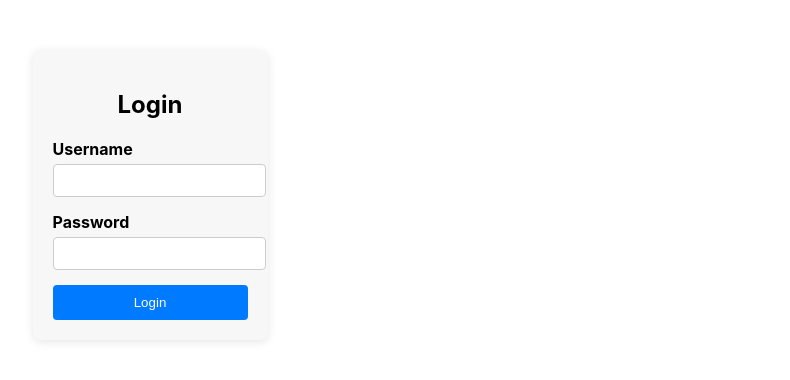
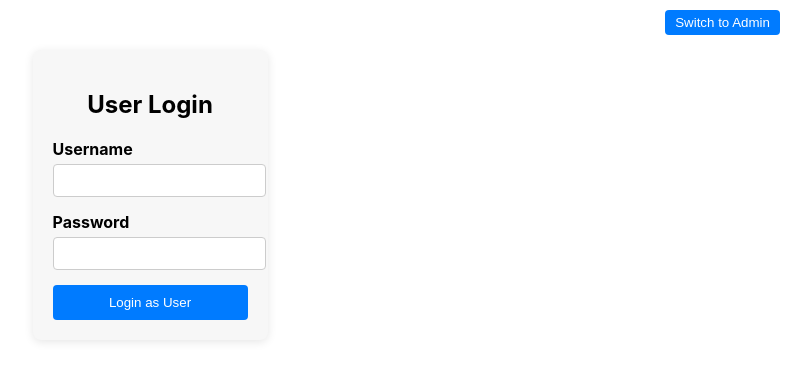
Before and after one commit to Hrishabh3829/student, a React (Create React App) app: page / in a window 1280 px wide. Shown: the top 380 px of the page, without its empty margins (490-1280 px from the left). Built offline with nearby package versions, Linux system fonts and the light colour scheme.

Commit message:
New Updates

```diff
--- a/package.json
+++ b/package.json
@@ -10,6 +10,7 @@
     "@testing-library/jest-dom": "^5.17.0",
     "@testing-library/react": "^13.4.0",
     "@testing-library/user-event": "^13.5.0",
+    "@toolpad/core": "^0.7.0",
     "chart.js": "^4.4.4",
     "react": "^18.3.1",
     "react-chartjs-2": "^5.2.0",
--- a/src/App.js
+++ b/src/App.js
@@ -1,5 +1,3 @@
-// src/App.js
-
 import React, { useState } from 'react';
 import { BrowserRouter as Router, Route, Routes, Navigate } from 'react-router-dom';
 import Navbar from './components/Navbar';
@@ -8,35 +6,32 @@ import Dashboard from './components/Dashboard';
 import StudentDetails from './components/StudentDetails';
 import ClassPerformance from './components/ClassPerformance';
 import Login from './components/Login';
-import Admin from './components/Admin';
-import ProtectedRoute from './components/ProtectedRoute'; // For protecting routes
+import ProtectedRoute from './components/ProtectedRoute';
 import './styles/App.css';
 
 function App() {
-  // State to manage if the user is authenticated
   const [isAuthenticated, setIsAuthenticated] = useState(false);
+  const [isAdmin, setIsAdmin] = useState(false);
 
-  // Handle login, set authentication status to true
-  const handleLogin = (status) => {
+  const handleLogin = (status, adminStatus) => {
     setIsAuthenticated(status);
+    setIsAdmin(adminStatus);
   };
 
   return (
     <Router>
       <div className="app">
-        {/* Conditionally render Navbar and Sidebar only if user is authenticated */}
         {isAuthenticated && <Navbar />}
         {isAuthenticated && (
           <div className="main-content">
             <Sidebar />
             <div className="content">
               <Routes>
-                {/* Routes for authenticated users */}
                 <Route
                   path="/dashboard"
                   element={
                     <ProtectedRoute isAuthenticated={isAuthenticated}>
-                      <Dashboard />
+                      <Dashboard isAdmin={isAdmin} />
                     </ProtectedRoute>
                   }
                 />
@@ -56,26 +51,15 @@ function App() {
                     </ProtectedRoute>
                   }
                 />
-                <Route
-                  path="/admin"
-                  element={
-                    <ProtectedRoute isAuthenticated={isAuthenticated}>
-                      <Admin />
-                    </ProtectedRoute>
-                  }
-                />
-                {/* Fallback route for authenticated users */}
                 <Route path="*" element={<Navigate to="/dashboard" />} />
               </Routes>
             </div>
           </div>
         )}
 
-        {/* Display login if not authenticated */}
         {!isAuthenticated && (
           <Routes>
             <Route path="/" element={<Login onLogin={handleLogin} />} />
-            {/* Redirect any authenticated page back to login */}
             <Route path="*" element={<Navigate to="/" />} />
           </Routes>
         )}
--- a/src/components/Admin.js
+++ b/src/components/Admin.js
@@ -1,14 +1,14 @@
-// src/components/Admin.js
+// // src/components/Admin.js
 
-import React from 'react';
+// import React from 'react';
 
-const Admin = () => {
-  return (
-    <div className="admin-container">
-      <h2>Admin Dashboard</h2>
-      <p>Welcome to the Admin Panel!</p>
-    </div>
-  );
-};
+// const Admin = () => {
+//   return (
+//     <div className="admin-container">
+//       <h2>Admin Dashboard</h2>
+//       <p>Welcome to the Admin Panel!</p>
+//     </div>
+//   );
+// };
 
-export default Admin;
+// export default Admin;
--- a/src/components/Dashboard.js
+++ b/src/components/Dashboard.js
@@ -1,15 +1,14 @@
-// src/components/Dashboard.js
-
 import React from 'react';
 import BarChart from '../charts/BarChart';
 
-const Dashboard = () => {
+const Dashboard = ({ isAdmin }) => {
   return (
-    <div className="dashboard">
-      <h2>Class Performance Overview</h2>
-      <div className="chart-container">
-        <BarChart />
-      </div>
+    <div>
+      {isAdmin ? (
+        <h2>Welcome, Admin!</h2>
+      ) : (
+        <><h2>Welcome, User!</h2><BarChart /></>
+      )}
     </div>
   );
 };
--- a/src/components/Login.js
+++ b/src/components/Login.js
@@ -1,5 +1,3 @@
-// src/components/Login.js
-
 import React, { useState } from 'react';
 import { useNavigate } from 'react-router-dom';
 import '../styles/Login.css';
@@ -8,23 +6,36 @@ const Login = ({ onLogin }) => {
   const [username, setUsername] = useState('');
   const [password, setPassword] = useState('');
   const [error, setError] = useState('');
+  const [isAdminMode, setIsAdminMode] = useState(false);
   const navigate = useNavigate();
 
   const handleLogin = (e) => {
     e.preventDefault();
 
-    // Example hardcoded credentials (replace with actual backend verification)
-    if (username === 'admin' && password === 'password') {
-      onLogin(true);  // Set isAuthenticated to true
-      navigate('/dashboard');  // Redirect to dashboard
+    if (isAdminMode && username === 'admin' && password === 'password') {
+      onLogin(true, true);
+      navigate('/dashboard');
+    } else if (!isAdminMode && username === 'user' && password === 'password') {
+      onLogin(true, false);
+      navigate('/dashboard');
     } else {
       setError('Invalid username or password');
     }
   };
 
+  const toggleAdminMode = () => {
+    setIsAdminMode(!isAdminMode);
+    setError('');
+  };
+
   return (
-    <div className="login-container">
-      <h2>Login</h2>
+    <div className={`login-container ${isAdminMode ? 'admin-mode' : ''}`}>
+      <div className="top-right">
+        <button onClick={toggleAdminMode}>
+          {isAdminMode ? 'Switch to User' : 'Switch to Admin'}
+        </button>
+      </div>
+      <h2>{isAdminMode ? 'Admin Login' : 'User Login'}</h2>
       {error && <p className="error">{error}</p>}
       <form onSubmit={handleLogin}>
         <div className="form-group">
@@ -45,7 +56,7 @@ const Login = ({ onLogin }) => {
             required
           />
         </div>
-        <button type="submit">Login</button>
+        <button type="submit">{isAdminMode ? 'Login as Admin' : 'Login as User'}</button>
       </form>
     </div>
   );
--- a/src/components/StudentDetails.js
+++ b/src/components/StudentDetails.js
@@ -4,14 +4,23 @@ import React from 'react';
 import '../styles/StudentDetails.css';
 
 const StudentDetails = () => {
+  const students = [
+    { name: "Hrishabh", grade: 9, performance: "Good", attendance: "95%" },
+    { name: "Summit", grade: 9.8, performance: "Excellent", attendance: "95%" },
+  ];
+
   return (
     <div className="student-details">
       <h2>Student Details</h2>
       <div className="student-info">
-        <p><strong>Name:</strong> Hrishabh</p>
-        <p><strong>Grade:</strong> 9</p>
-        <p><strong>Performance:</strong> good</p>
-        <p><strong>Attendance:</strong> 95%</p>
+        {students.map((student, index) => (
+          <div key={index} className="student-card">
+            <p><strong>Name:</strong> {student.name}</p>
+            <p><strong>Grade:</strong> {student.grade}</p>
+            <p><strong>Performance:</strong> {student.performance}</p>
+            <p><strong>Attendance:</strong> {student.attendance}</p>
+          </div>
+        ))}
       </div>
     </div>
   );
--- a/src/styles/Dashboard.css
+++ b/src/styles/Dashboard.css
@@ -1,5 +1,3 @@
-/* src/styles/Dashboard.css */
-
 .dashboard {
   padding: 20px;
   background-color: #f8f9fa;
--- a/src/styles/Login.css
+++ b/src/styles/Login.css
@@ -1,5 +1,3 @@
-/* src/styles/Login.css */
-
 .login-container {
   max-width: 400px;
   margin: 50px auto;
@@ -7,6 +5,10 @@
   background-color: #f7f7f7;
   border-radius: 8px;
   box-shadow: 0 2px 10px rgba(0, 0, 0, 0.1);
+}
+
+.login-container.admin-mode {
+  background-color: #f1c40f; /* Yellow background for Admin mode */
 }
 
 h2 {
@@ -49,3 +51,22 @@
   text-align: center;
   margin-bottom: 15px;
 }
+
+.top-right {
+  position: absolute;
+  top: 10px;
+  right: 10px;
+}
+
+.top-right button {
+  padding: 5px 10px;
+  background-color: #007bff;
+  color: white;
+  border: none;
+  border-radius: 4px;
+  cursor: pointer;
+}
+
+.top-right button:hover {
+  background-color: #0056b3;
+}
--- a/src/styles/StudentDetails.css
+++ b/src/styles/StudentDetails.css
@@ -1,9 +1,32 @@
 /* src/styles/StudentDetails.css */
+
 .student-details {
-    padding: 20px;
-  }
+  display: flex;
+  flex-direction: column;
+  align-items: center;
+  justify-content: center;
+  padding: 20px;
+  background-color: #f8f9fa;
+  height: calc(100vh - 64px); /* Adjust height considering AppBar */
+}
 
-  .student-info p {
-    font-size: 18px;
-    margin: 10px 0;
-  }
+.student-info {
+  display: flex;
+  flex-direction: column;
+  align-items: center;
+  width: 100%;
+  max-width: 600px; /* Set a max width for the content */
+}
+
+.student-card {
+  background-color: white;
+  border-radius: 10px;
+  padding: 20px;
+  margin: 10px 0;
+  width: 100%;
+  box-shadow: 0 2px 10px rgba(0, 0, 0, 0.1);
+}
+
+h2 {
+  margin-bottom: 20px;
+}
```
Also changed, not shown: 1 other file (tests, documents, lock files or other folders). Lines whose indentation alone changed are shown as unchanged.
